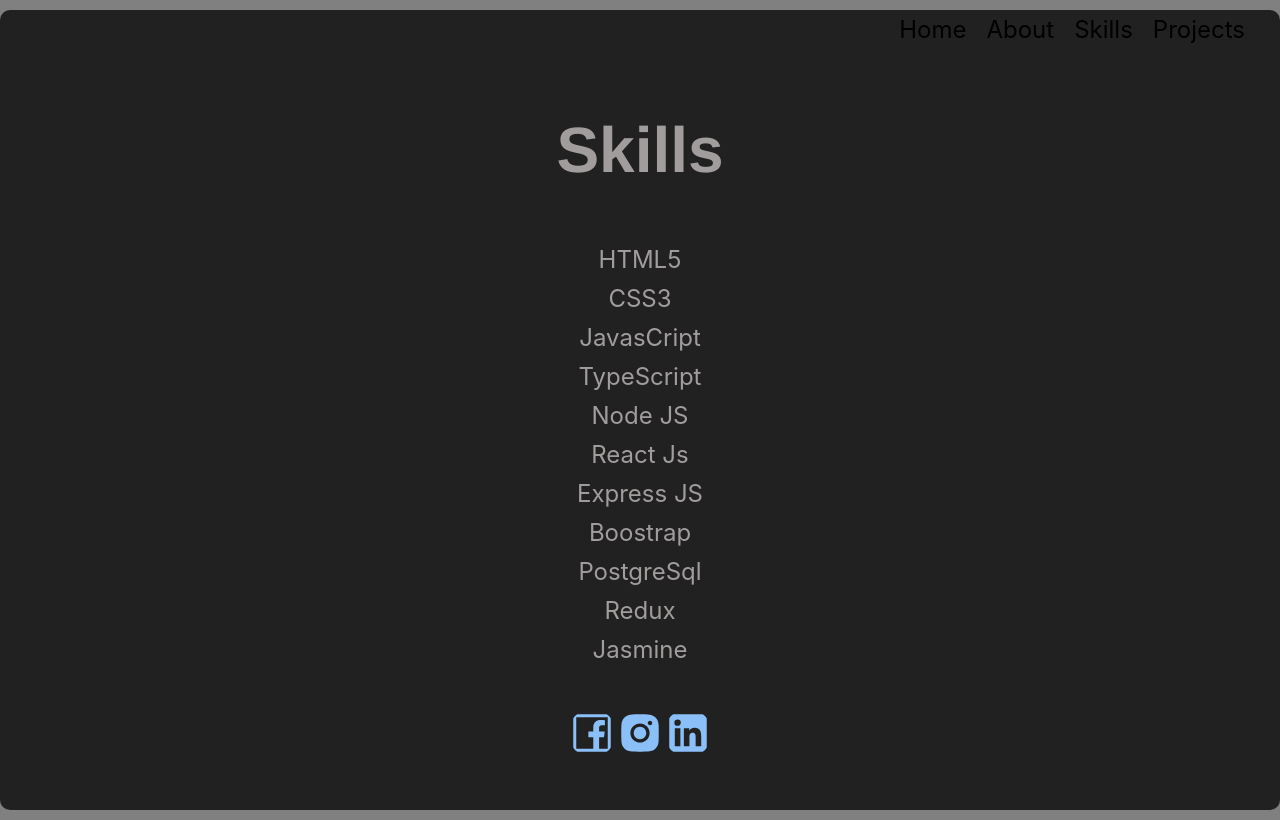
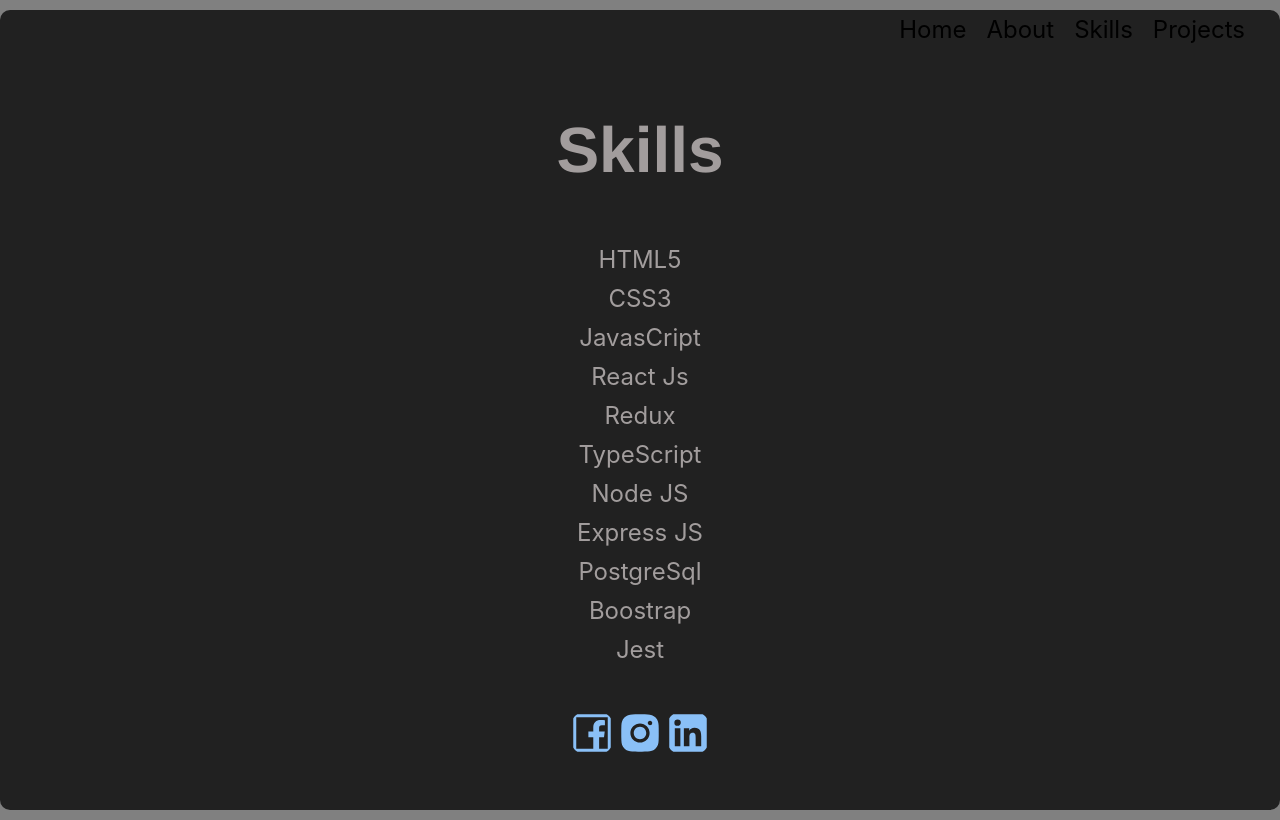
Before and after one commit to Nicostudent/Portfolio, a React (Create React App) app in the folder portfolio/: page /Skills in a window 1280 px wide. Built offline with nearby package versions, Linux system fonts and the light colour scheme.

Commit message:
skills fixed

```diff
--- a/portfolio/src/Skills.js
+++ b/portfolio/src/Skills.js
@@ -11,14 +11,14 @@ const Skills = () => {
                     <li>HTML5</li>
                     <li>CSS3</li>
                     <li>JavasCript</li>
+                    <li>React Js</li>
+                    <li>Redux</li>
                     <li>TypeScript</li>
                     <li>Node JS</li>
-                    <li>React Js</li>
                     <li>Express JS</li>
+                    <li>PostgreSql</li>
                     <li>Boostrap</li>
-                    <li>PostgreSql</li>
-                    <li>Redux</li>
-                    <li>Jasmine</li>
+                    <li>Jest</li>
                 </div>
 
             </div>
```
